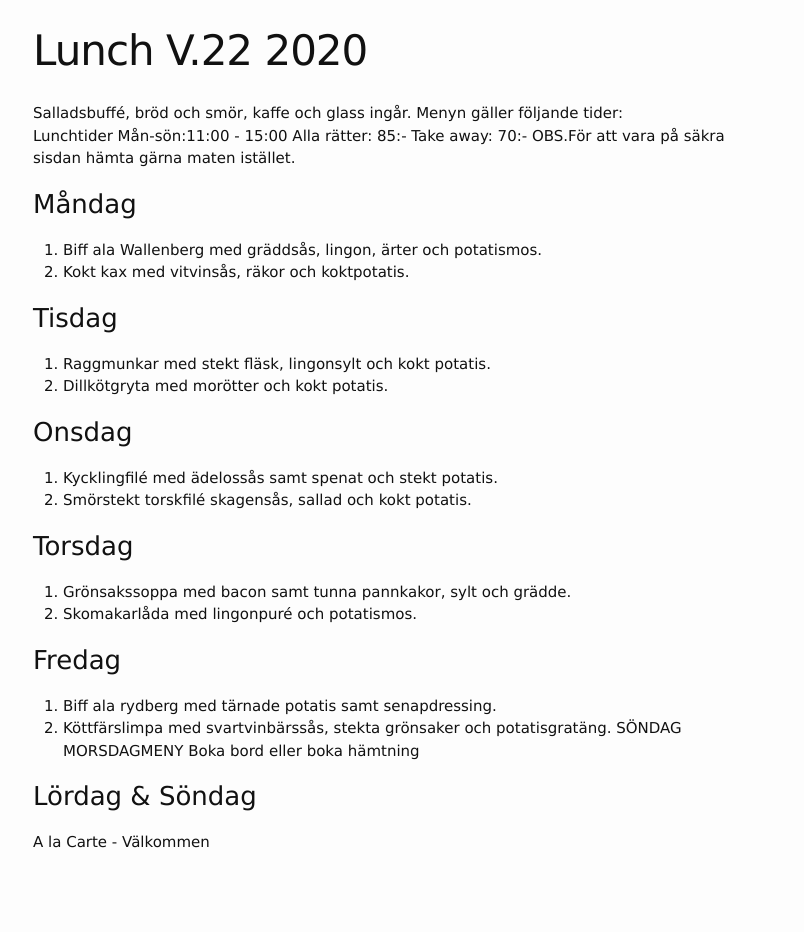
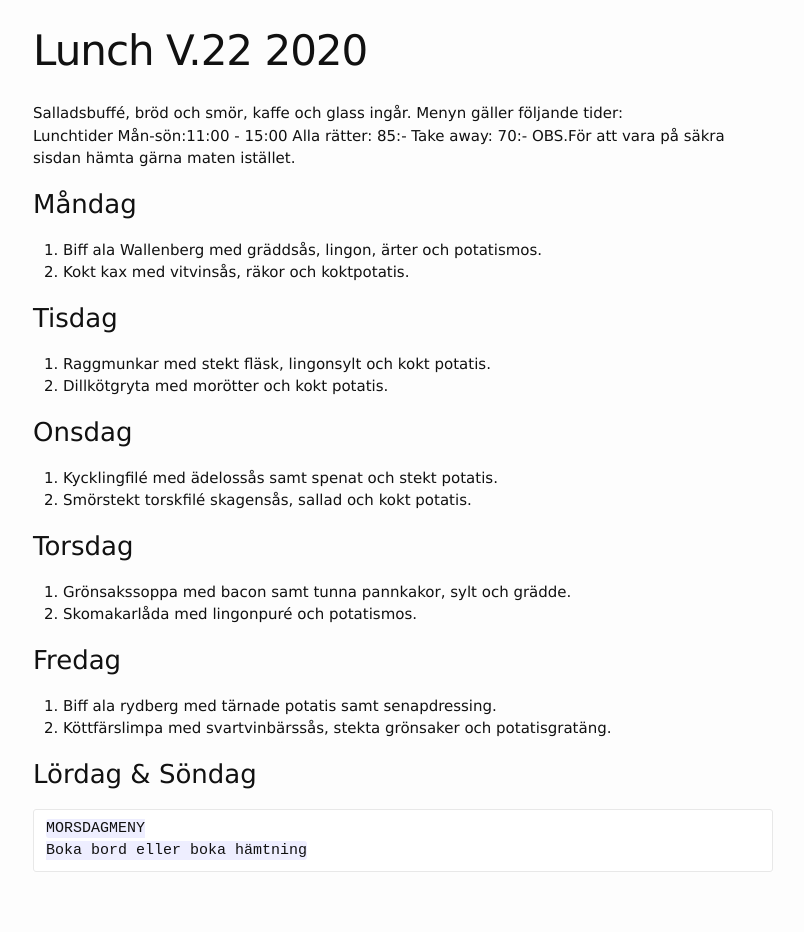
Before and after one commit to FarInn62/farinn62.github.io, a Jekyll site: the page built from lunch.md, in a window 1280 px wide. Shown: the whole page, without its empty margins (237-1041 px from the left). Built offline with Jekyll 4.4.1, drawn with Linux system fonts in a browser that asks for light colours.

Commit message:
Update lunch.md

```diff
--- a/lunch.md
+++ b/lunch.md
@@ -30,8 +30,7 @@ OBS.För att vara på säkra sisdan hämta gärna maten istället.
 ### Fredag
 1. Biff ala rydberg med tärnade potatis samt senapdressing.
 2. Köttfärslimpa med svartvinbärssås, stekta grönsaker och potatisgratäng.
-   SÖNDAG MORSDAGMENY
-   Boka bord eller boka hämtning
 
 ### Lördag & Söndag
-A la Carte - Välkommen
+    MORSDAGMENY
+    Boka bord eller boka hämtning
```
